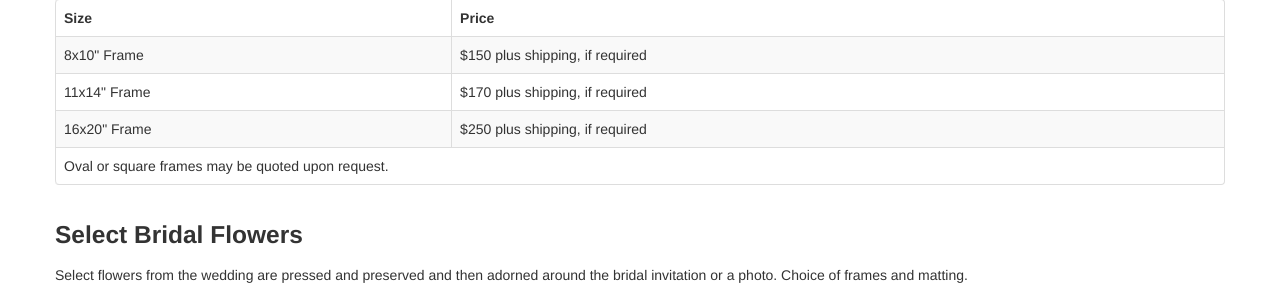
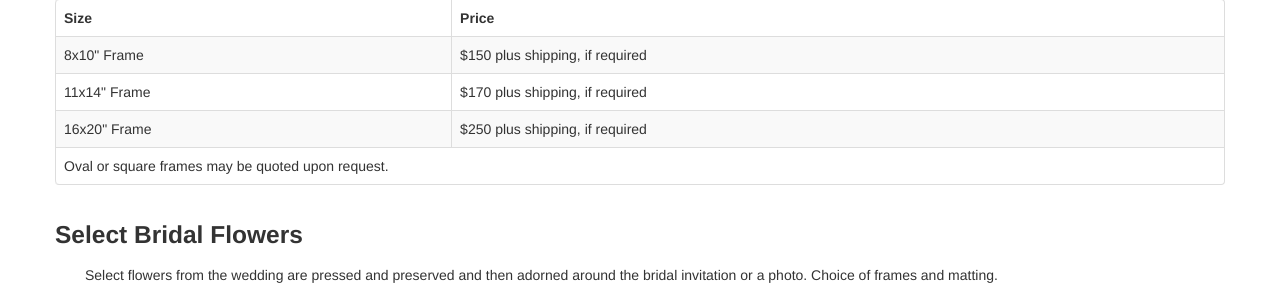
Before and after one commit to BGTreasures/BGTreasures, a Django app: template bgtreasures/bgtreasures/templates/gallery_bridal.html in a window 1280 px wide. Shown: the part 840-1132 px from the top of the page. Run offline with Django 3.2, Linux system fonts and the light colour scheme; the template is opened without the code that fills it, so the values that code supplies are empty.

Commit message:
fixed formatting and closed missing tag

```diff
--- a/bgtreasures/bgtreasures/templates/gallery_bridal.html
+++ b/bgtreasures/bgtreasures/templates/gallery_bridal.html
@@ -84,9 +84,11 @@
   </div>
   <div class="row-fluid">
     <h3>Select Bridal Flowers</h3>
+    <div class="span12">
       <p>
       Select flowers from the wedding are pressed and preserved and then adorned around the bridal invitation or a photo. Choice of frames and matting.
       </p>
+    </div>
   </div>
   <div class="row-fluid">
     <div class="span4">
@@ -98,8 +100,8 @@
     <div class="span4">
       <img src="{{ STATIC_URL }}img/gallery/bridal/108-warrick-w1.jpg" alt="108-" class="span12"/>
     </div>
-
     <br>
+  </div>
   <div class="row-fluid">
     <div class="span12">
       <h3>Select Flower Pricing</h3>
```
Lines whose indentation alone changed are shown as unchanged.
